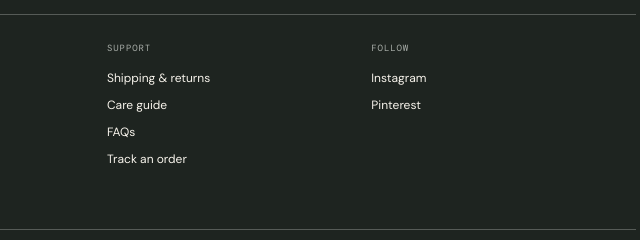
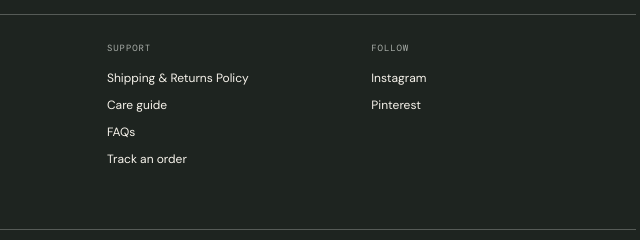
Before and after one commit to Krishna-arjuna/gombe, a website: page public/index.html in a window 1280 px wide. Shown: the part 10528-10768 px from the top of the page, 533-1173 px from the left. Drawn offline with nearby package versions, Linux system fonts and the light colour scheme; no server answers; a web font is replaced by a local one.

Commit message:
policy updated

```diff
--- a/public/index.html
+++ b/public/index.html
@@ -219,7 +219,7 @@
 
     </main>
 
-    <footer><div class="footer-top"><div><a class="wordmark footer-logo" href="#top">GOMBE<span></span></a><p>Hand-turned stories<br>from Channapatna to everywhere.</p></div><div class="newsletter"><p class="eyebrow">A LITTLE JOY, IN YOUR INBOX</p><form id="newsletterForm"><input type="email" name="email" placeholder="Your email address" aria-label="Email address" required><button type="submit" aria-label="Subscribe">→</button></form></div></div><div class="footer-links"><div><span>SHOP</span><a href="#collection">All dolls</a><a href="#gifts">Gifts</a><a href="#collection">Custom studio</a></div><div><span>ABOUT</span><a href="#craft">Our craft</a><a href="#story">Journal</a><a href="#faq" data-open-support>Contact our team</a></div><div><span>SUPPORT</span><a href="#faq">Shipping & returns</a><a href="#faq">Care guide</a><a href="#faq">FAQs</a><button type="button" class="footer-track" data-open-tracking>Track an order</button></div><div><span>FOLLOW</span><a href="https://instagram.com" target="_blank" rel="noreferrer">Instagram</a><a href="https://pinterest.com" target="_blank" rel="noreferrer">Pinterest</a></div></div><div class="footer-bottom"><span>© 2026 GOMBE</span><span>MADE WITH CARE IN INDIA</span><span>PRIVACY · TERMS</span></div></footer>
+    <footer><div class="footer-top"><div><a class="wordmark footer-logo" href="#top">GOMBE<span></span></a><p>Hand-turned stories<br>from Channapatna to everywhere.</p></div><div class="newsletter"><p class="eyebrow">A LITTLE JOY, IN YOUR INBOX</p><form id="newsletterForm"><input type="email" name="email" placeholder="Your email address" aria-label="Email address" required><button type="submit" aria-label="Subscribe">→</button></form></div></div><div class="footer-links"><div><span>SHOP</span><a href="#collection">All dolls</a><a href="#gifts">Gifts</a><a href="#collection">Custom studio</a></div><div><span>ABOUT</span><a href="#craft">Our craft</a><a href="#story">Journal</a><a href="#faq" data-open-support>Contact our team</a></div><div><span>SUPPORT</span><a href="/shipping-policy">Shipping & Returns Policy</a><a href="#faq">Care guide</a><a href="#faq">FAQs</a><button type="button" class="footer-track" data-open-tracking>Track an order</button></div><div><span>FOLLOW</span><a href="https://instagram.com" target="_blank" rel="noreferrer">Instagram</a><a href="https://pinterest.com" target="_blank" rel="noreferrer">Pinterest</a></div></div><div class="footer-bottom"><span>© 2026 GOMBE</span><span>MADE WITH CARE IN INDIA</span><span>PRIVACY · TERMS</span></div></footer>
 
     <aside class="cart-drawer" id="cartDrawer" aria-hidden="true"><div class="drawer-head"><h2>Your bag <span class="bag-count">0</span></h2><button class="drawer-close icon-button" aria-label="Close bag">×</button></div><div class="free-shipping" id="shippingMessage">Delivery fees are confirmed for your address at checkout.</div><div class="drawer-items" id="cartItems"></div><div class="drawer-empty" id="cartEmpty"><span>◌</span><p>Your bag is waiting for a story.</p><button class="text-button close-drawer">Continue shopping <span>→</span></button></div><div class="cart-summary"><div><span>Subtotal</span><strong id="cartSubtotal">₹0</strong></div><small>Shipping fees are included in the total shown at checkout. Contact us with tax questions.</small><button class="button button-dark checkout-button">Secure checkout <span>→</span></button></div></aside>
     <aside class="wishlist-drawer" id="wishlistDrawer" aria-hidden="true"><div class="drawer-head"><h2>Saved pieces <span class="wishlist-count">0</span></h2><button class="wishlist-close icon-button" aria-label="Close wishlist">×</button></div><div class="drawer-items" id="wishlistItems"></div><div class="drawer-empty" id="wishlistEmpty"><span>♡</span><p>Save the pieces that make you smile.</p></div></aside>
```
